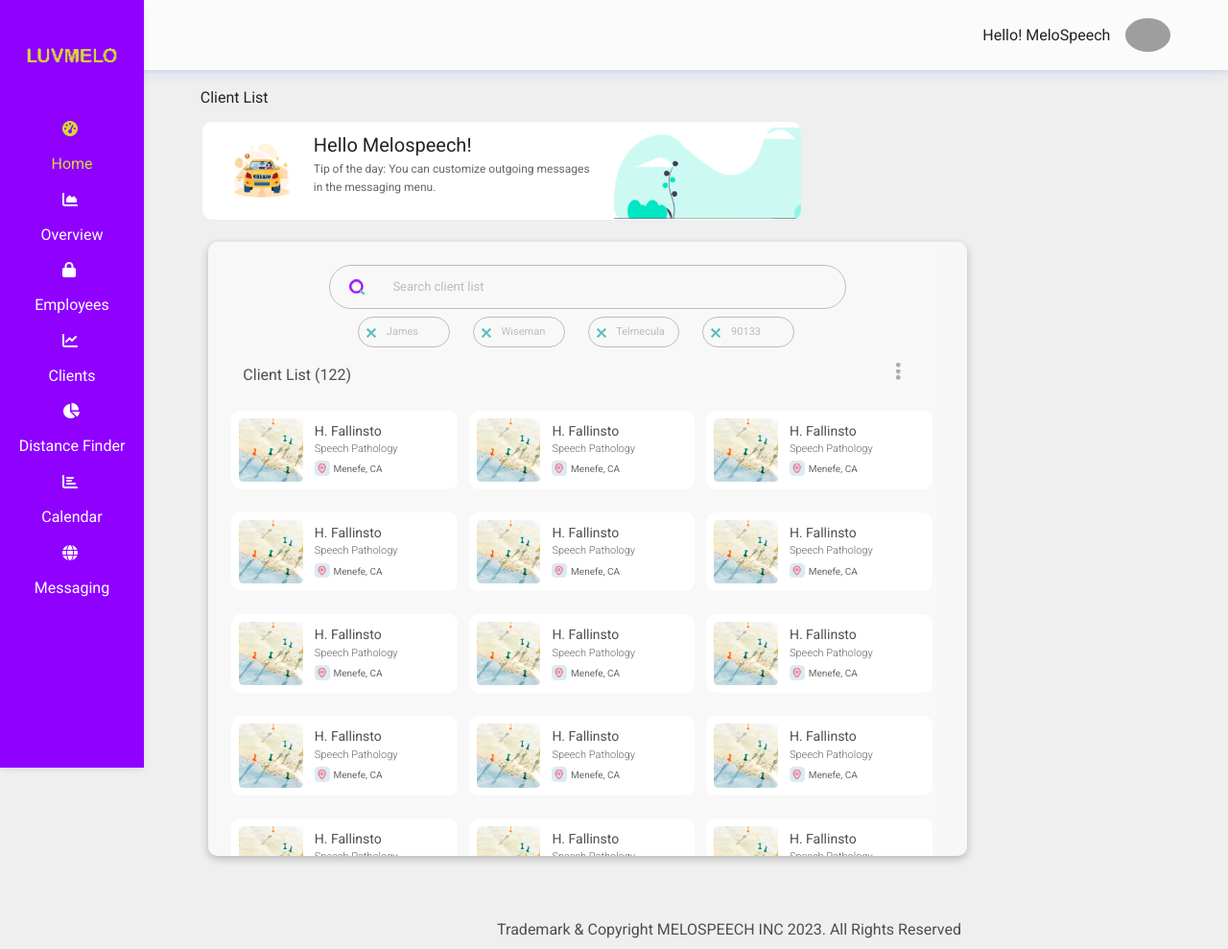
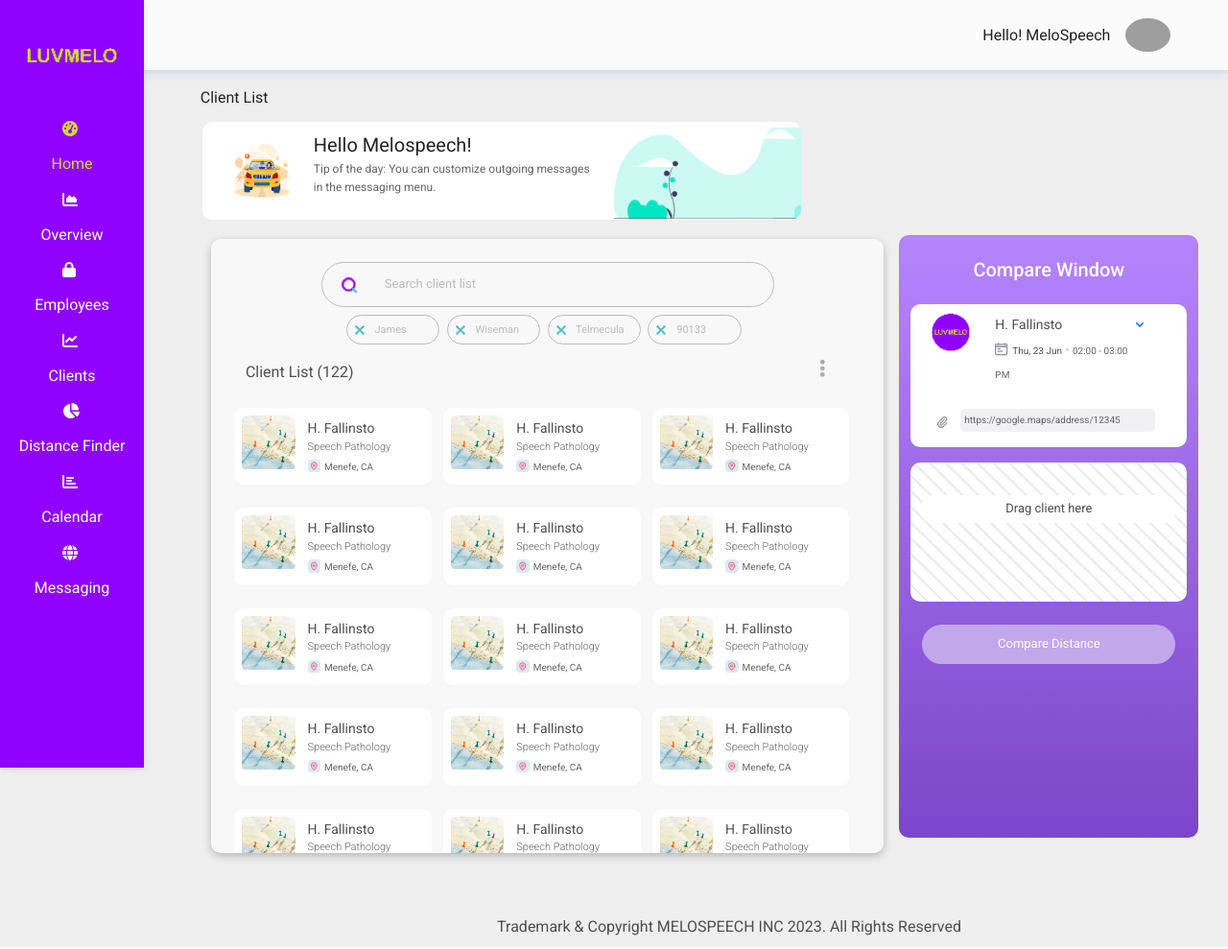
Before and after one commit to tjfahim/Luvmelo-xd-to-html, a plain HTML site: page client_list.html in a window 1280 px wide. Shown: the whole page at 96% size. Drawn offline with nearby package versions, Linux system fonts and the light colour scheme; grey boxes are pictures that could not be loaded.

Commit message:
clien_list done

```diff
--- a/assets/main.css
+++ b/assets/main.css
@@ -235,7 +235,7 @@
   padding: 6px 8px;
   border: 1px solid #BCBCBC;
   border-radius: 40px;
-  width: 100%;
+  width: 120%;
   text-align: left;
   text-decoration: none;
   display: inline-block;
@@ -286,8 +286,65 @@
   overflow-y: auto;
   box-shadow: rgba(0, 0, 0, 0.24) 0px 3px 8px;
 }
+.client-compare-window{
+  background-image: linear-gradient(#B585FD, #7B46CB);
+  width: 30%;
+  border-radius: 10px;
+}
 .row.mt-4.bgw-br15.client-card-custom{
   margin-right: 0;
 }
 
+.client-right-card-custom .right-section-1-img{
+  width: 90%;
+  border-radius: 50%;
+}
+.client-right-card-custom .section-2-icon{
+  width: 13%;
+}
+
+.client-right-section-div .client-link-text{
+  background: #F1F1F5;
+  border-radius: 5px;
+
+}
+
+.client-drop-drag-section{
+  height: 25%;
+  background: white;
+  overflow: hidden;
+  border-radius: 10px;
+}
+
+.client-drop-drag-section img{
+  width: 220%;
+  margin-left: -60%;
+}
+.client-drop-drag-section img{
+  width: 220%;
+  margin-left: -60%;
+}
+.client-drop-drag-section .drag-text{
+  z-index: 1;
+  position: relative;
+  margin-top: -49%;
+  background-color: #FFFFFF;
+  border-radius: 10px;
+  font-size: 13px;
+
+}
+
+.client-right-buttom-btn button {
+  background-color: #C2A8EA;
+  color: white;
+  padding: 10px 15px;
+  border: none;
+  border-radius: 40px;
+  width: 100%;
+  text-align: center;
+  text-decoration: none;
+  display: inline-block;
+  font-size: 13px;
+}
+
 /*------------------------- End Client List --------------------------------- */
--- a/client_list.html
+++ b/client_list.html
@@ -151,7 +151,7 @@
           </div>
         </div>
       </div>
-      <div class="col-md-9 ">
+      <div class="col-md-8 ">
         <div class="row client-middle-section p-4">
           <div class="text-center">
             <div class="search-section"><img class="mr-4" src="assets/image/icon/search copy 2.png" alt="">
@@ -590,6 +590,50 @@
 
 
       </div>
+      <div class="col-md-3 p-4 m-3 client-compare-window">
+        <div class="text-center text-white h5">Compare Window</div>
+        <div class="row bgw-br15 client-right-card-custom  mt-4 ">
+          <div class="col-md-12">
+            <div class="row">
+              <div class="col-md-3 ml-2 mt-2">
+                <img src="assets/image/Logo.png" class="right-section-1-img" alt="">
+              </div>
+              <div class="col-md-7 p-2 ">
+                <div class="row">
+                  <div class="col-md-10"><small class="">H. Fallinsto</small>
+                  </div>
+                  <div class="col-md-1"><img src="assets/image/icon/Component_icon_ic_Ch.png" alt=""></div>
+                </div>
+                <div class="">
+                  <img src="assets/image/icon/ic_More Copy.png" class="right-section-2-icon" alt="">
+                  <span class=" f10" >Thu, 23 Jun</span>
+                  <span class="custom-paragraph-color f10" > </span>
+                  <img src="assets/image/icon/Oval.png" class="right-section-3-icon" alt="">
+                  <span class="custom-paragraph-color f10" >02:00 - 03:00 PM</span>
+                </div>
+              </div>
+            </div>
+            <div class="row client-right-section-div mt-3 ml-1">
+                <div class="col-md-1">
+                  <img src="assets/image/icon/ic_More Copy 2.png" class="right-section-2-icon" alt="">
+                </div>
+                <div class="col-md-10"> <p class="custom-paragraph-color f10 client-link-text p-1 " >https://google.maps/address/12345</p>
+                </div>
+            </div>
+          </div>
+        </div>
+        <div class="row client-drop-drag-section mt-3">
+          <div class="col-md-12">
+            <img src="assets/image/shape/Combined Shape.png" alt="">
+            <div class="drag-text p-1 text-center">Drag client here</div>
+          </div>
+        </div>
+
+        <div class="client-right-buttom-btn mt-4">
+          <button> Compare Distance
+          </button>
+        </div>
+      </div>
 
     </div>
     <div class="text-center pt-5 pb-2" >
```
Also changed, not shown: assets/image/Logo.png (added), assets/image/icon/Component_icon_ic_Ch.png (added), assets/image/icon/Oval.png (added), assets/image/icon/ic_More Copy 2.png (added), assets/image/icon/ic_More Copy.png (added), assets/image/shape/Combined Shape.png (added).
